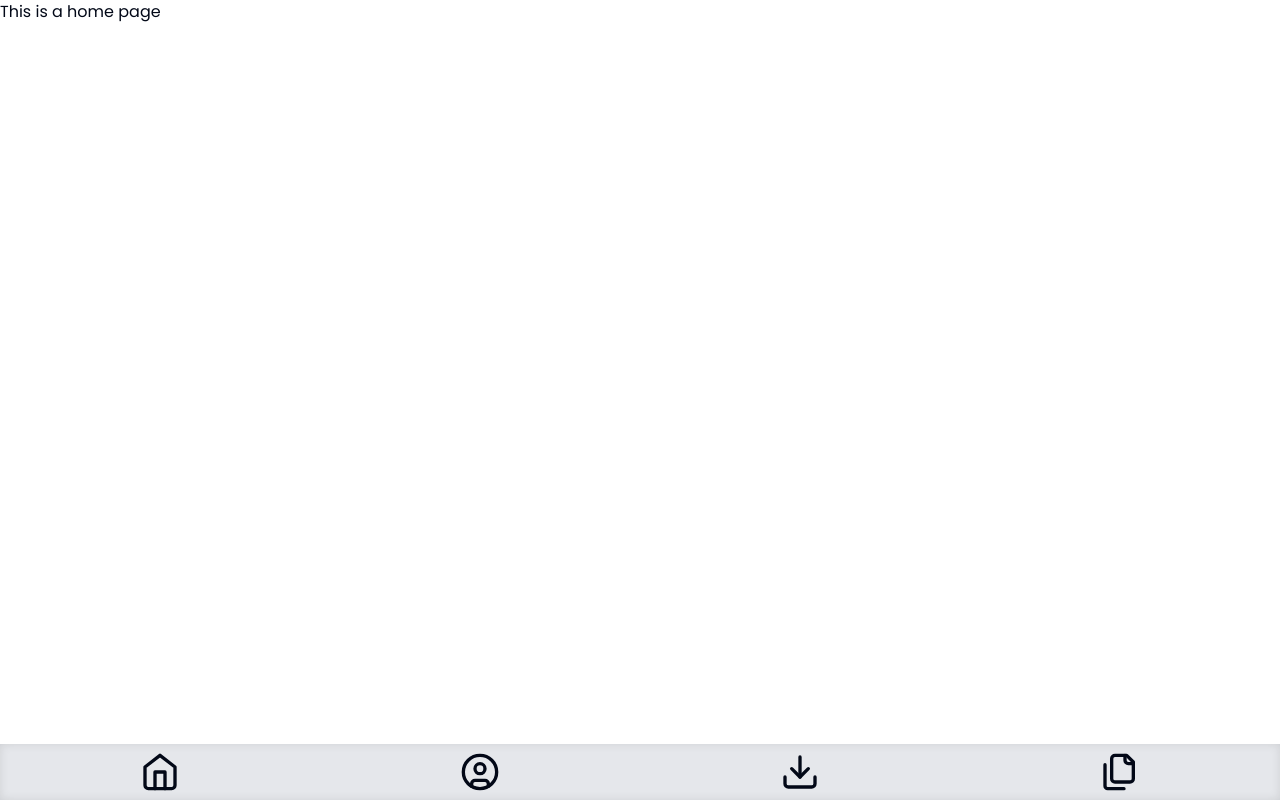
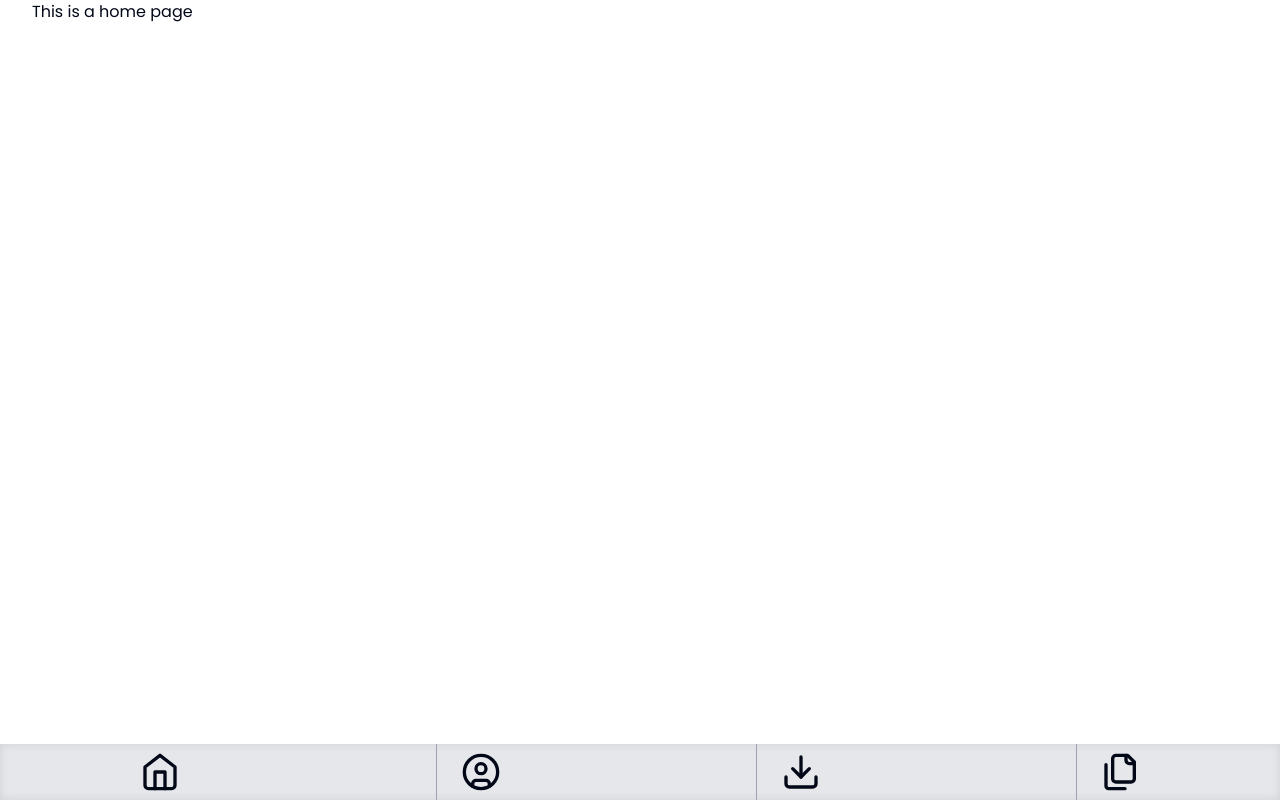
Before and after one commit to zahidtwt/easy-q-react, a React (Vite) app: page /dashboard/home in a window 1280 px wide. Built offline with nearby package versions, Linux system fonts and the light colour scheme.

Commit message:
Modify: fixed navbar, dashboard layout and removed nvm,npm versioning strictness

```diff
--- a/package.json
+++ b/package.json
@@ -55,9 +55,5 @@
     "tailwindcss": "^3.4.1",
     "typescript": "^5.2.2",
     "vite": "^5.0.8"
-  },
-  "engines": {
-    "node": ">=20",
-    "npm": ">=10"
   }
 }
--- a/src/components/nav-bar.tsx
+++ b/src/components/nav-bar.tsx
@@ -1,5 +1,5 @@
 import { DownloadIcon, FilesIcon, HomeIcon, UserCircle } from "lucide-react";
-import { Link } from "react-router-dom";
+import { NavLink } from "react-router-dom";
 
 const navbarMenus = [
   {
@@ -27,15 +27,16 @@ const navbarMenus = [
 const NavBar = () => {
   return (
     <nav
-      className="fixed bottom-0 left-0 right-0  bg-gray-200 "
+      className="fixed bottom-0 left-0 right-0  bg-gray-200"
       style={{ boxShadow: "inset 0 0 10px rgba(0,0,0,0.1)" }}>
-      <ul className="flex justify-around py-1">
+      <ul className="grid grid-cols-4 justify-items-center divide-x divide-gray-400">
         {navbarMenus.map((menu) => (
-          <li
+          <NavLink
+            to={menu.path}
             key={menu.title}
-            className="p-1">
-            <Link to={menu.path}>{menu.icon}</Link>
-          </li>
+            className="px-6 py-2 cursor-pointer hover:text-gray-800">
+            <li>{menu.icon}</li>
+          </NavLink>
         ))}
       </ul>
     </nav>
--- a/src/components/not-found.tsx
+++ b/src/components/not-found.tsx
@@ -5,7 +5,7 @@ import { useNavigate } from "react-router-dom";
 export default function NotFoundPage() {
   const navigate = useNavigate();
   return (
-    <div className="flex items-center justify-center h-screen ">
+    <div className="flex items-center justify-center h-screen p-2">
       <Card className="w-[420px] shadow-md border-2 border-gray-900">
         <CardHeader className="text-center">
           <CardTitle className="lg:text-7xl text-4xl text-red-500">404</CardTitle>
--- a/src/pages/dashboard/layout.tsx
+++ b/src/pages/dashboard/layout.tsx
@@ -3,8 +3,10 @@ import { Outlet } from "react-router-dom";
 
 const DashboardLayout = () => {
   return (
-    <div className="">
-      <Outlet />
+    <div>
+      <div className="container">
+        <Outlet />
+      </div>
       <NavBar />
     </div>
   );
--- /dev/null
+++ b/src/pages/dashboard/profile/index.tsx
@@ -0,0 +1,3 @@
+import Profile from "./profile";
+
+export default Profile;
--- /dev/null
+++ b/src/pages/dashboard/profile/profile.tsx
@@ -0,0 +1,5 @@
+const Profile = () => {
+  return <div>This is a profile page</div>;
+};
+
+export default Profile;
--- a/src/routes/routes.tsx
+++ b/src/routes/routes.tsx
@@ -5,6 +5,7 @@ import LoginPage from "@/pages/auth/login";
 import SignUpPage from "@/pages/auth/sign-up";
 import Home from "@/pages/dashboard/home";
 import DashboardLayout from "@/pages/dashboard/layout";
+import Profile from "@/pages/dashboard/profile";
 import { createBrowserRouter } from "react-router-dom";
 
 export const routes = createBrowserRouter([
@@ -31,10 +32,16 @@ export const routes = createBrowserRouter([
       {
         path: "dashboard",
         element: <DashboardLayout />,
+
         children: [
           {
             path: "home",
             element: <Home />,
+            index: true,
+          },
+          {
+            path: "profile",
+            element: <Profile />,
           },
         ],
       },
```
Also changed, not shown: 1 other file (tests, documents, lock files or other folders).
